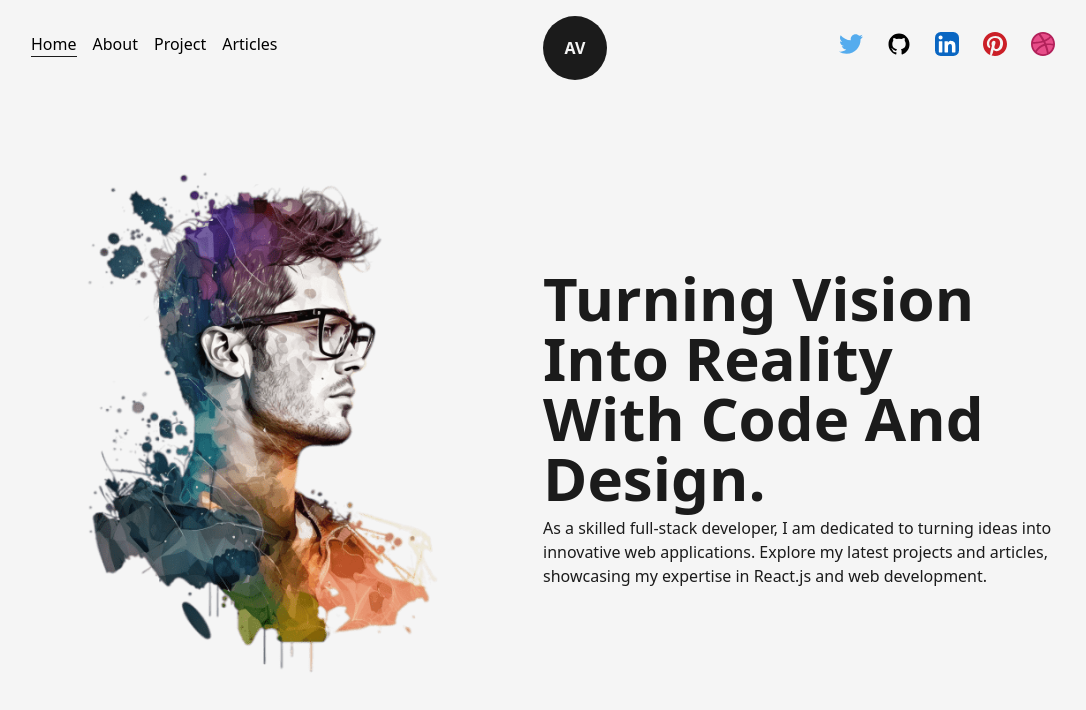
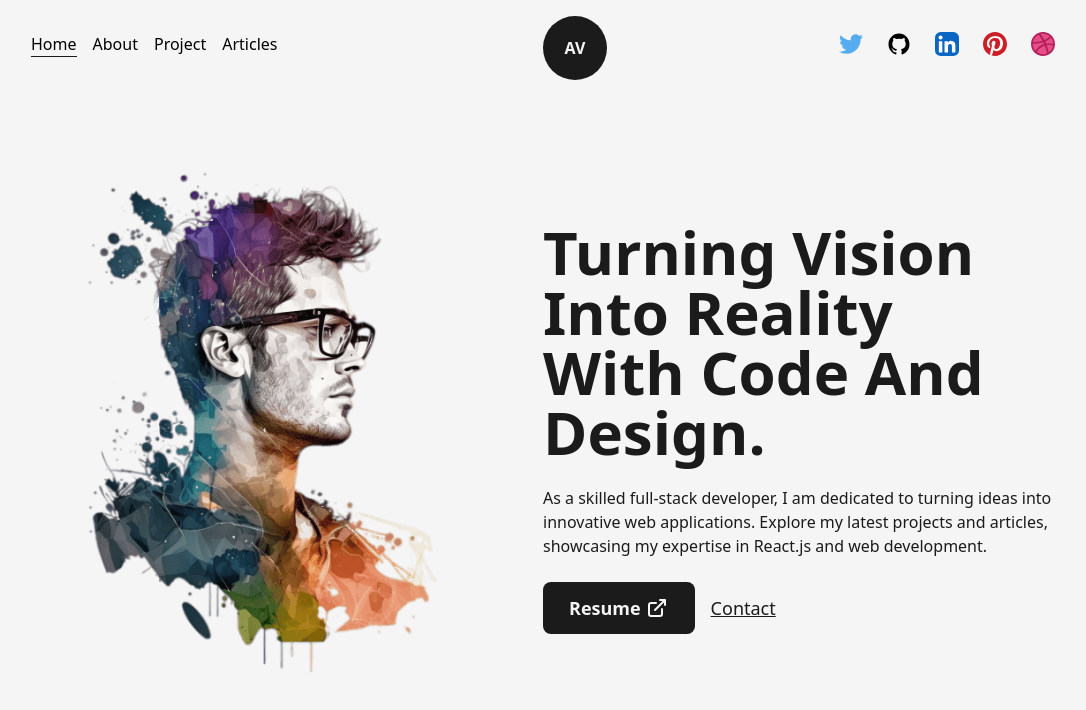
Before and after one commit to amerv97/Next.js-amervarajic-portfolio, a Next.js app in the folder Next.js-Developer-Portfolio-Starter-Code-main/: page / in a window 1280 px wide. Shown: the top 710 px of the page, without its empty margins (97-1183 px from the left). Built offline with nearby package versions, Linux system fonts and the light colour scheme.

Commit message:
added 2 buttond for CV & contact, styled them

```diff
--- a/Next.js-Developer-Portfolio-Starter-Code-main/src/pages/index.js
+++ b/Next.js-Developer-Portfolio-Starter-Code-main/src/pages/index.js
@@ -3,6 +3,8 @@ import Head from "next/head";
 import Image from "next/image";
 import profilePic from "../../public/images/profile/developer-pic-1.png";
 import AnimatedText from "@/components/AnimatedText";
+import Link from "next/link";
+import { LinkArrow } from "@/components/Icons";
 
 export default function Home() {
   return (
@@ -23,13 +25,27 @@ export default function Home() {
             </div>
             <div className="w-1/2 flex flex-col self-center items-center">
               <h1> </h1>
-              <AnimatedText text="Turning Vision Into Reality With Code And Design." className="!text-6xl !text-left" />
-              <p>
+              <AnimatedText
+                text="Turning Vision Into Reality With Code And Design."
+                className="!text-6xl !text-left"
+              />
+              <p className="my-4 text-base font-medium">
                 As a skilled full-stack developer, I am dedicated to turning
                 ideas into innovative web applications. Explore my latest
                 projects and articles, showcasing my expertise in React.js and
                 web development.
               </p>
+              <div className="flex items-center self-start mt-2">
+                <Link
+                  href="/dummy.pdf"
+                  target={"_blank"}
+                  className="flex items-center bg-dark text-light p-2.5 px-6 rounded-lg text-lg font-semibold hover:bg-light hover:text-dark border-2 border-solid border-transparent hover:border-dark"
+                  download={true}
+                >
+                  Resume <LinkArrow className={"w-6 ml-1"} />
+                </Link>
+                <Link href="mailto:varajicamer@gmail.com" className="ml-4 text-lg font-medium capitalize text-dark underline">Contact</Link>
+              </div>
             </div>
           </div>
         </Layout>
```
